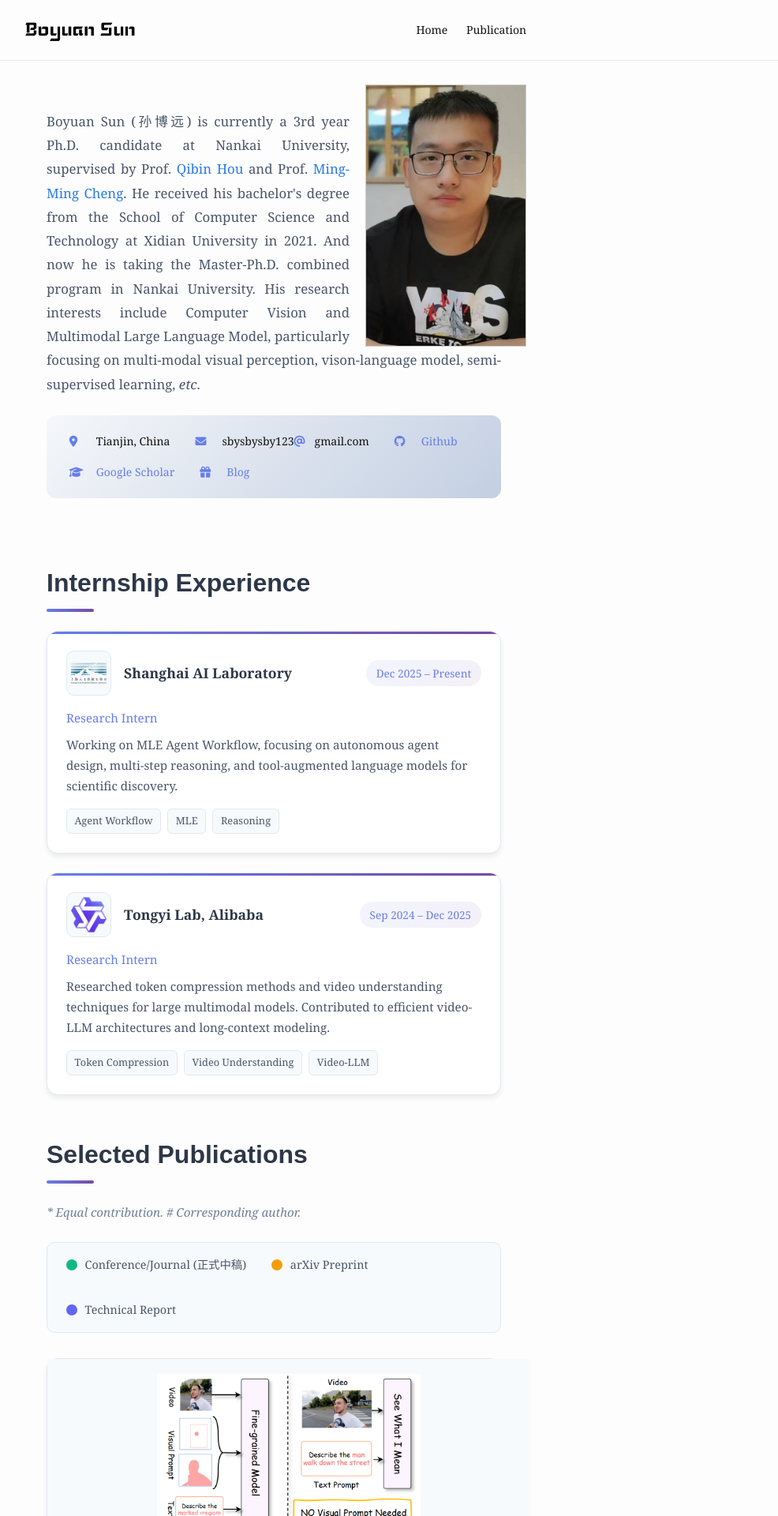
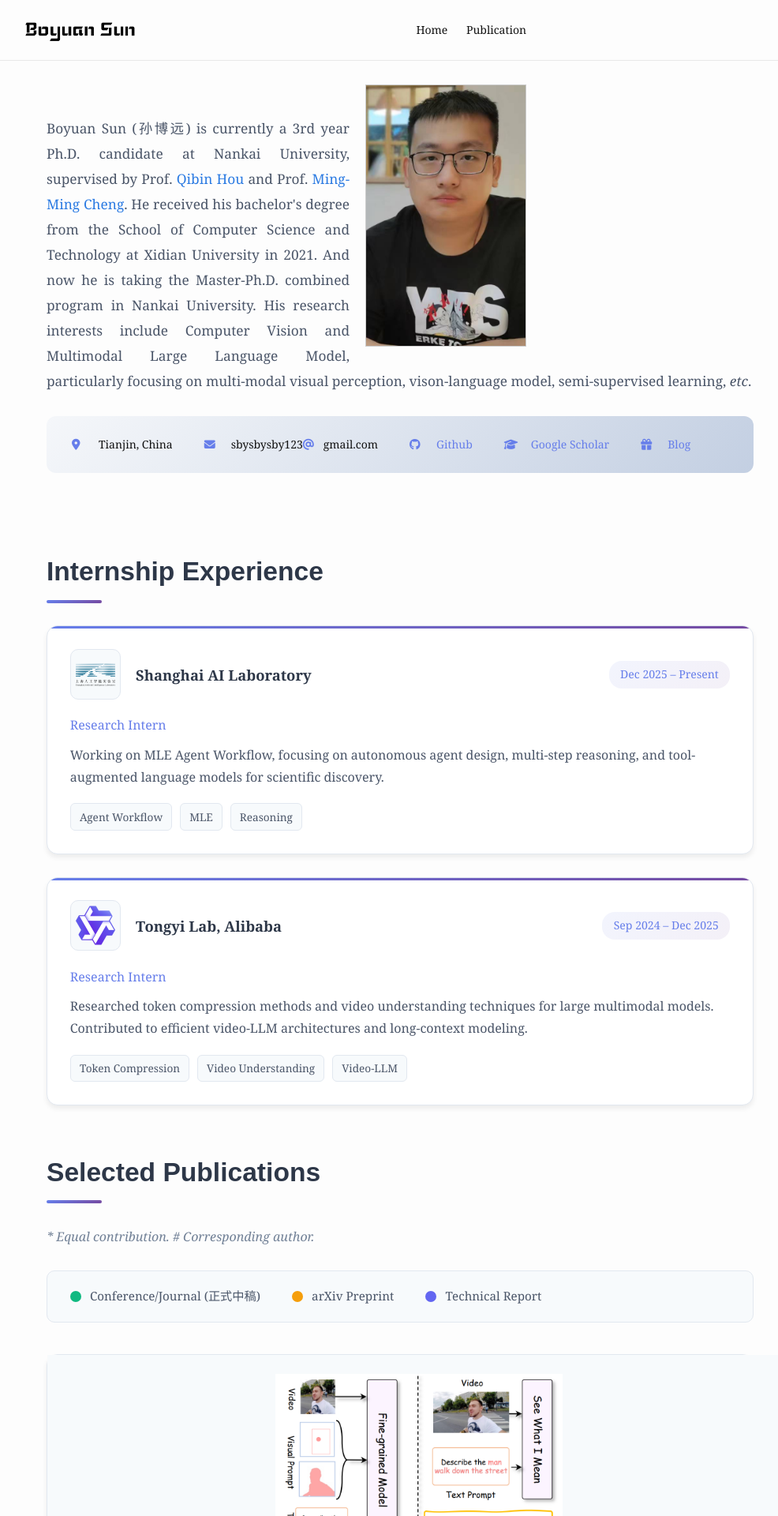
Before and after one commit to BBBBchan/BBBBchan.github.io, a Jekyll site: the page built from index.html, in a window 1280 px wide. Shown: the top 1920 px of the page at 79% size, without its empty margins (293-1279 px from the left). Built offline with Jekyll 4.4.1, drawn with Linux system fonts in a browser that asks for light colours; nearby versions of some CDN libraries.

Commit message:
Refactor styles for improved layout and responsiveness

```diff
--- a/index.html
+++ b/index.html
@@ -140,9 +140,11 @@ items:
     --pub-report: #6366f1;
   }
 
-  /* ========== 页面容器（🔧 变宽） ========== */
+  /* ========== 页面容器（🔧 至少 70% 屏幕宽度） ========== */
   .container {
-    max-width: 1400px;  /* 🔧 从 900px 增加到 1400px */
+    /* 🔧 核心：最小 70% 屏幕宽度，最大 1800px */
+    width: min(90%, 1800px);
+    min-width: min(70vw, 1200px);
     margin: 0 auto;
     padding: 0 2rem;
   }
@@ -150,25 +152,25 @@ items:
   /* ========== 个人简介区域 ========== */
   .profile-section {
     margin: 0 auto 3rem auto;
-    padding: 2rem 0;
+    padding: 2.5rem 0;
   }
 
   .profile-content p {
-    line-height: 1.8;
+    line-height: 1.85;
     color: var(--text-secondary);
-    margin-bottom: 1rem;
+    margin-bottom: 1.2rem;
     text-align: justify;
-    font-size: 1.05rem;
+    font-size: 1.08rem;
   }
 
   .contact-info {
-    margin-top: 1.5rem;
-    padding: 1.3rem 1.8rem;
+    margin-top: 1.8rem;
+    padding: 1.5rem 2rem;
     background: linear-gradient(135deg, #f5f7fa 0%, #c3cfe2 100%);
     border-radius: 12px;
     display: flex;
     flex-wrap: wrap;
-    gap: 1rem 2rem;
+    gap: 1.2rem 2.5rem;
     align-items: center;
   }
 
@@ -201,12 +203,12 @@ items:
 
   /* ========== 章节通用样式 ========== */
   .section-header {
-    font-size: 2rem;
+    font-size: 2.1rem;
     font-weight: 700;
     color: var(--text-primary);
-    margin: 3rem 0 1.5rem 0;
+    margin: 3.5rem 0 1.8rem 0;
     position: relative;
-    padding-bottom: 0.6rem;
+    padding-bottom: 0.7rem;
   }
 
   .section-header::after {
@@ -214,7 +216,7 @@ items:
     position: absolute;
     bottom: 0;
     left: 0;
-    width: 60px;
+    width: 70px;
     height: 4px;
     background: var(--primary-gradient);
     border-radius: 2px;
@@ -222,18 +224,18 @@ items:
 
   .section-note {
     color: var(--text-muted);
-    font-size: 0.95rem;
-    margin-bottom: 1.5rem;
+    font-size: 1rem;
+    margin-bottom: 1.8rem;
     font-style: italic;
   }
 
   /* ========== 图例说明 ========== */
   .pub-legend {
     display: flex;
-    gap: 2rem;
-    margin-bottom: 2rem;
+    gap: 2.5rem;
+    margin-bottom: 2.5rem;
     flex-wrap: wrap;
-    padding: 1rem 1.5rem;
+    padding: 1.2rem 1.8rem;
     background: var(--bg-soft);
     border-radius: 10px;
     border: 1px solid var(--border-color);
@@ -242,8 +244,8 @@ items:
   .legend-item {
     display: flex;
     align-items: center;
-    gap: 0.6rem;
-    font-size: 0.9rem;
+    gap: 0.7rem;
+    font-size: 0.95rem;
     color: var(--text-secondary);
   }
 
@@ -260,15 +262,15 @@ items:
   /* ========== 实习经历样式 ========== */
   .experience-grid {
     display: grid;
-    grid-template-columns: repeat(auto-fit, minmax(400px, 1fr));
-    gap: 1.5rem;
-    margin-bottom: 3rem;
+    grid-template-columns: repeat(auto-fit, minmax(450px, 1fr));
+    gap: 1.8rem;
+    margin-bottom: 3.5rem;
   }
 
   .exp-card {
     background: white;
     border-radius: 14px;
-    padding: 1.5rem;
+    padding: 1.8rem;
     border: 1px solid var(--border-color);
     box-shadow: var(--card-shadow);
     transition: all 0.3s ease;
@@ -297,30 +299,30 @@ items:
     display: flex;
     justify-content: space-between;
     align-items: center;
-    margin-bottom: 1rem;
-    gap: 1rem;
+    margin-bottom: 1.2rem;
+    gap: 1.2rem;
     flex-wrap: wrap;
   }
 
   .exp-logo-wrapper {
     display: flex;
     align-items: center;
-    gap: 1rem;
+    gap: 1.2rem;
     flex: 1;
   }
 
   .exp-logo {
-    width: 45px;
-    height: 45px;
+    width: 50px;
+    height: 50px;
     border-radius: 10px;
     object-fit: contain;
     background: var(--bg-soft);
-    padding: 5px;
+    padding: 6px;
     border: 1px solid var(--border-color);
   }
 
   .exp-company {
-    font-size: 1.1rem;
+    font-size: 1.15rem;
     font-weight: 600;
     color: var(--text-primary);
   }
@@ -328,9 +330,9 @@ items:
   .exp-period {
     background: linear-gradient(135deg, #667eea15 0%, #764ba215 100%);
     color: #667eea;
-    padding: 0.3rem 0.8rem;
+    padding: 0.35rem 0.9rem;
     border-radius: 16px;
-    font-size: 0.85rem;
+    font-size: 0.88rem;
     font-weight: 500;
     white-space: nowrap;
   }
@@ -338,53 +340,53 @@ items:
   .exp-role {
     color: #667eea;
     font-weight: 500;
-    margin-bottom: 0.5rem;
-    font-size: 0.95rem;
+    margin-bottom: 0.6rem;
+    font-size: 1rem;
   }
 
   .exp-description {
     color: var(--text-secondary);
-    line-height: 1.7;
-    font-size: 0.95rem;
-    margin-bottom: 1rem;
+    line-height: 1.75;
+    font-size: 1rem;
+    margin-bottom: 1.2rem;
     flex: 1;
   }
 
   .exp-tags {
     display: flex;
     flex-wrap: wrap;
-    gap: 0.5rem;
+    gap: 0.6rem;
   }
 
   .exp-tag {
     background: var(--bg-soft);
     color: var(--text-secondary);
-    padding: 0.25rem 0.6rem;
+    padding: 0.3rem 0.7rem;
     border-radius: 6px;
-    font-size: 0.8rem;
+    font-size: 0.85rem;
     border: 1px solid var(--border-color);
   }
 
   /* ========== 出版物卡片样式（🔧 内容完整显示） ========== */
   .publications-grid {
     display: grid;
-    /* 🔧 一行两个，每个卡片更宽 */
+    /* 🔧 一行两个，充分利用宽度 */
     grid-template-columns: repeat(2, 1fr);
-    gap: 2rem;
-    margin-bottom: 3rem;
+    gap: 2.5rem;
+    margin-bottom: 4rem;
   }
 
   .pub-card {
     background: white;
     border-radius: 14px;
-    overflow: visible;  /* 🔧 允许内容溢出可见 */
+    overflow: visible;
     box-shadow: var(--card-shadow);
     transition: all 0.3s ease;
     border: 1px solid var(--border-color);
     display: flex;
     flex-direction: row;
-    height: auto;  /* 🔧 高度自适应 */
-    min-height: 220px;
+    height: auto;
+    min-height: 240px;
   }
 
   .pub-card:hover {
@@ -394,20 +396,20 @@ items:
 
   /* 左侧图片区域 */
   .pub-image {
-    width: 300px;  /* 🔧 增加图片宽度 */
+    width: 320px;  /* 🔧 增加图片宽度 */
     flex-shrink: 0;
     background: var(--bg-soft);
     display: flex;
     align-items: center;
     justify-content: center;
-    padding: 1.2rem;
-    overflow: visible;  /* 🔧 允许内容可见 */
+    padding: 1.5rem;
+    overflow: visible;
     border-right: 1px solid var(--border-color);
   }
 
   .pub-image img {
     max-width: 100%;
-    max-height: 180px;
+    max-height: 200px;
     width: auto;
     height: auto;
     object-fit: contain;
@@ -420,21 +422,20 @@ items:
 
   /* 右侧文字区域 */
   .pub-content {
-    padding: 1.5rem 1.8rem;
+    padding: 1.8rem 2rem;
     flex: 1;
     display: flex;
     flex-direction: column;
     justify-content: space-between;
-    gap: 0.8rem;
+    gap: 1rem;
   }
 
   .pub-title {
-    font-size: 1.08rem;
+    font-size: 1.12rem;
     font-weight: 600;
     color: var(--text-primary);
-    margin-bottom: 0.7rem;
-    line-height: 1.5;
-    /* 🔧 移除文本截断，完整显示 */
+    margin-bottom: 0.8rem;
+    line-height: 1.55;
     display: block;
     overflow: visible;
     text-overflow: clip;
@@ -442,10 +443,9 @@ items:
 
   .pub-authors {
     color: var(--text-secondary);
-    font-size: 0.88rem;
-    margin-bottom: 0.5rem;
-    line-height: 1.5;
-    /* 🔧 移除文本截断，完整显示 */
+    font-size: 0.92rem;
+    margin-bottom: 0.6rem;
+    line-height: 1.55;
     display: block;
     overflow: visible;
     text-overflow: clip;
@@ -454,9 +454,9 @@ items:
   /* 出版物类型颜色样式 */
   .pub-venue {
     font-weight: 600;
-    font-size: 0.82rem;
-    margin-bottom: 1rem;
-    padding: 0.35rem 0.6rem;
+    font-size: 0.85rem;
+    margin-bottom: 1.2rem;
+    padding: 0.4rem 0.7rem;
     border-radius: 6px;
     display: inline-block;
     line-height: 1.4;
@@ -483,20 +483,20 @@ items:
   .pub-links {
     display: flex;
     flex-wrap: wrap;
-    gap: 0.5rem;
-    margin-top: 0.5rem;
+    gap: 0.6rem;
+    margin-top: 0.8rem;
   }
 
   .pub-link {
     display: inline-flex;
     align-items: center;
-    gap: 0.3rem;
-    padding: 0.4rem 0.75rem;
+    gap: 0.35rem;
+    padding: 0.45rem 0.85rem;
     background: var(--primary-gradient);
     color: white;
     text-decoration: none;
     border-radius: 6px;
-    font-size: 0.8rem;
+    font-size: 0.82rem;
     font-weight: 500;
     transition: all 0.3s ease;
     box-shadow: 0 2px 4px rgba(102, 126, 234, 0.3);
@@ -519,7 +519,7 @@ items:
   }
 
   /* ========== 响应式设计 ========== */
-  @media (max-width: 1400px) {
+  @media (max-width: 1600px) {
     .publications-grid {
       grid-template-columns: 1fr;  /* 中等屏幕改为单列 */
     }
@@ -530,7 +530,7 @@ items:
 
     .pub-image {
       width: 100%;
-      height: 220px;
+      height: 240px;
       border-right: none;
       border-bottom: 1px solid var(--border-color);
     }
@@ -540,8 +540,10 @@ items:
     }
   }
 
-  @media (max-width: 992px) {
+  @media (max-width: 1200px) {
     .container {
+      width: 90%;
+      min-width: 90%;
       padding: 0 1.5rem;
     }
 
@@ -563,18 +565,18 @@ items:
     }
 
     .section-header {
-      font-size: 1.7rem;
+      font-size: 1.8rem;
     }
 
     .pub-legend {
       flex-direction: column;
-      gap: 0.8rem;
+      gap: 1rem;
     }
   }
 
-  @media (max-width: 768px) {
+  @media (max-width: 992px) {
     .container {
-      padding: 0 1rem;
+      padding: 0 1.2rem;
     }
 
     .profile-section {
@@ -590,11 +592,61 @@ items:
     }
 
     .section-header {
+      font-size: 1.6rem;
+    }
+
+    .pub-image {
+      height: 200px;
+    }
+
+    .pub-title {
+      font-size: 1.05rem;
+    }
+
+    .pub-authors {
+      font-size: 0.88rem;
+    }
+  }
+
+  @media (max-width: 768px) {
+    .container {
+      width: 95%;
+      min-width: 95%;
+      padding: 0 1rem;
+    }
+
+    .section-header {
       font-size: 1.5rem;
     }
 
     .pub-image {
       height: 180px;
+    }
+
+    .contact-info {
+      flex-direction: column;
+      align-items: flex-start;
+      gap: 1rem;
+    }
+
+    .pub-legend {
+      padding: 1rem 1.2rem;
+    }
+  }
+
+  @media (max-width: 480px) {
+    .container {
+      width: 98%;
+      min-width: 98%;
+      padding: 0 0.8rem;
+    }
+
+    .section-header {
+      font-size: 1.4rem;
+    }
+
+    .pub-image {
+      height: 160px;
     }
 
     .pub-title {
@@ -604,21 +656,10 @@ items:
     .pub-authors {
       font-size: 0.85rem;
     }
-  }
 
-  @media (max-width: 480px) {
-    .section-header {
-      font-size: 1.4rem;
-    }
-
-    .pub-image {
-      height: 160px;
-    }
-
-    .contact-info {
-      flex-direction: column;
-      align-items: flex-start;
-      gap: 0.8rem;
+    .exp-logo {
+      width: 40px;
+      height: 40px;
     }
   }
 
@@ -650,7 +690,7 @@ items:
   }
 </style>
 
-<!-- 页面容器 -->
+<!-- 页面容器（🔧 至少 70% 屏幕宽度） -->
 <div class="container">
 
   <!-- 个人简介区域 -->
```
Also changed, not shown: other parts of index.html (+0 -1 lines).
